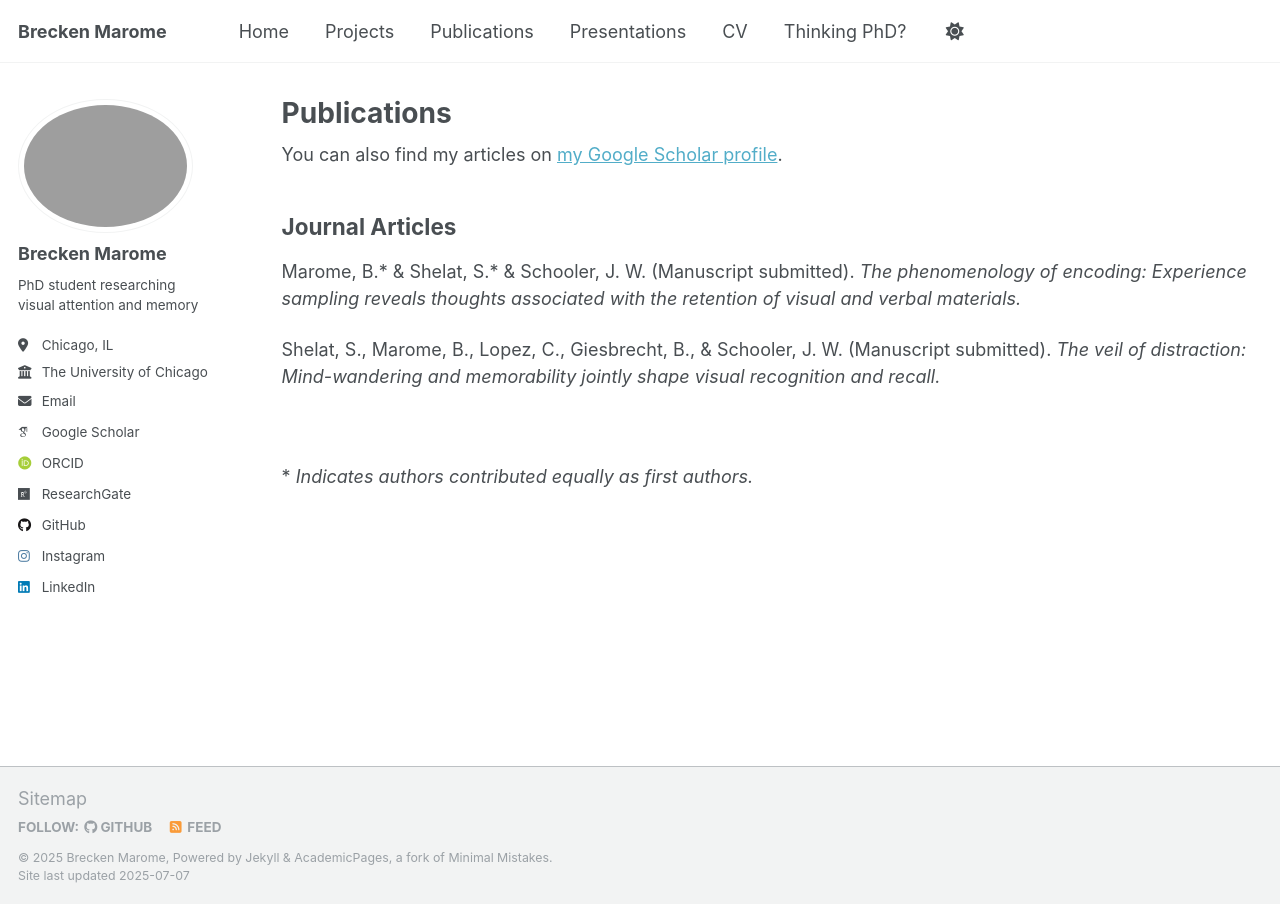
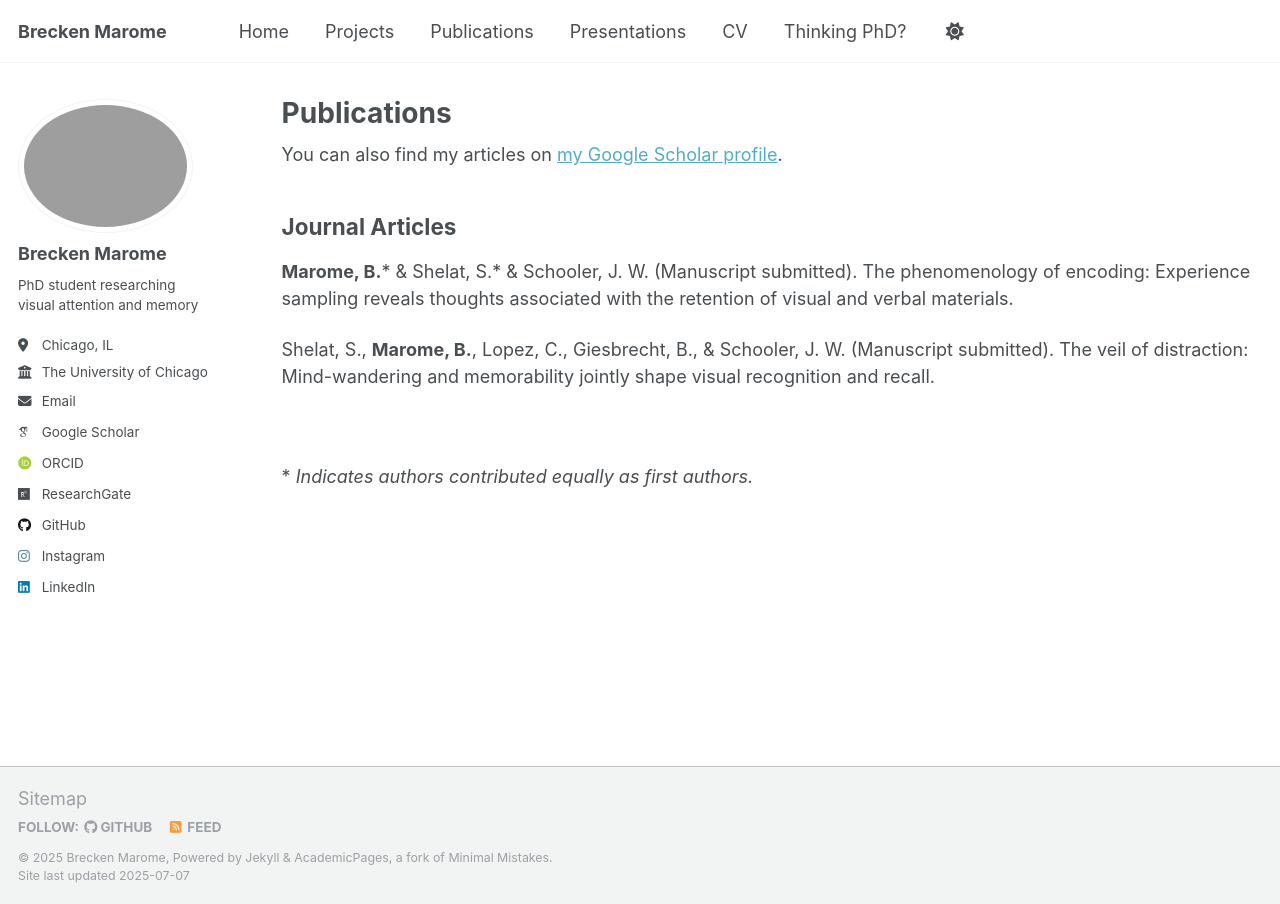
Before and after one commit to btmarome/btmarome.github.io, a Jekyll site: the page built from _pages/publications.md, in a window 1280 px wide. Built offline with Jekyll 4.4.1, drawn with Linux system fonts in a browser that asks for light colours; some web fonts are replaced; a script that is not in the unit is left out.

```diff
--- a/_pages/publications.md
+++ b/_pages/publications.md
@@ -13,9 +13,9 @@ author_profile: true
 
 ## Journal Articles
 
-Marome, B.* & Shelat, S.* & Schooler, J. W. (Manuscript submitted). *The phenomenology of encoding: Experience sampling reveals thoughts associated with the retention of visual and verbal materials.*
+**Marome, B.*** & Shelat, S.* & Schooler, J. W. (Manuscript submitted). The phenomenology of encoding: Experience sampling reveals thoughts associated with the retention of visual and verbal materials.
 
-Shelat, S., Marome, B., Lopez, C., Giesbrecht, B., & Schooler, J. W. (Manuscript submitted). *The veil of distraction: Mind-wandering and memorability jointly shape visual recognition and recall.*
+Shelat, S., **Marome, B.**, Lopez, C., Giesbrecht, B., & Schooler, J. W. (Manuscript submitted). The veil of distraction: Mind-wandering and memorability jointly shape visual recognition and recall.
 
 <br>
 
```
